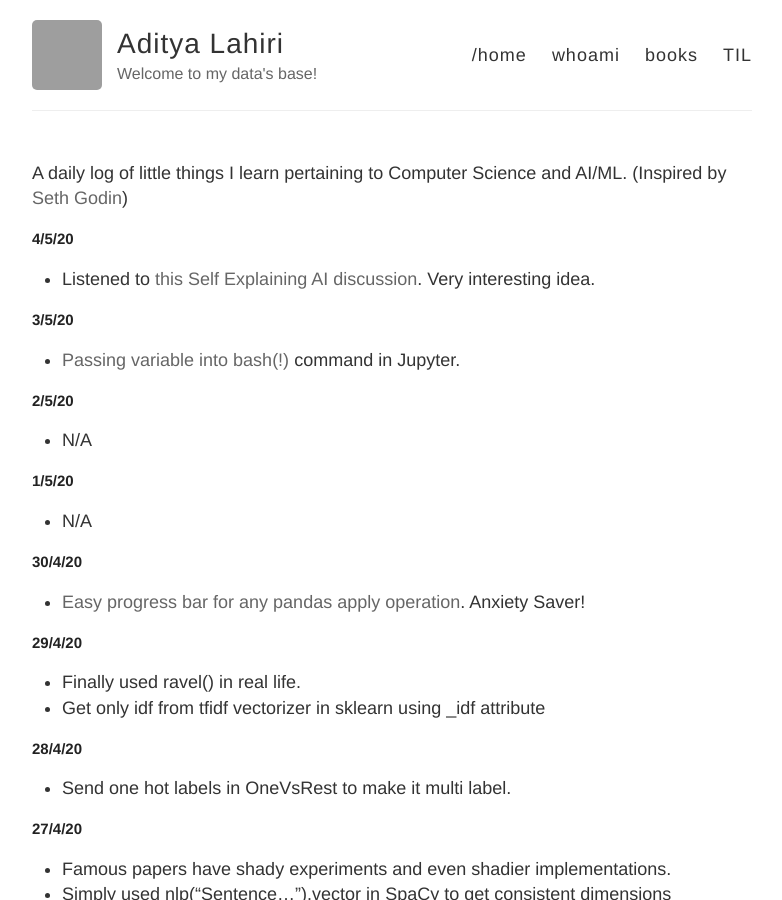
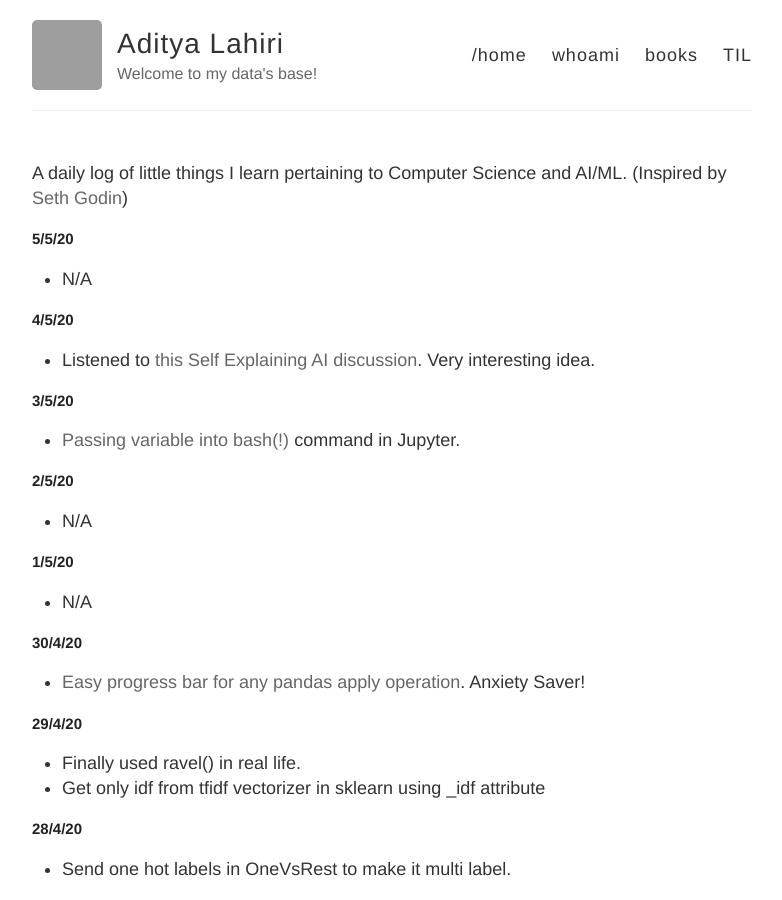
Before and after one commit to adityalahiri/adityalahiri.github.io, a Jekyll site: the page built from TIL.md, in a window 1280 px wide and 900 px high. Shown: the whole window, without its empty margins (248-1030 px from the left). Built offline with Jekyll 4.4.1, drawn with Linux system fonts in a browser that asks for light colours; our own code applies the rules of GitHub Pages for plain Markdown files; grey boxes are pictures that could not be loaded.

Commit message:
Update for 5/5/20

```diff
--- a/TIL.md
+++ b/TIL.md
@@ -1,5 +1,9 @@
 A daily log of little things I learn pertaining to Computer Science and AI/ML.
 (Inspired by [Seth Godin](https://seths.blog/))
+
+## 5/5/20
+
+* N/A
 
 ## 4/5/20
 
```
